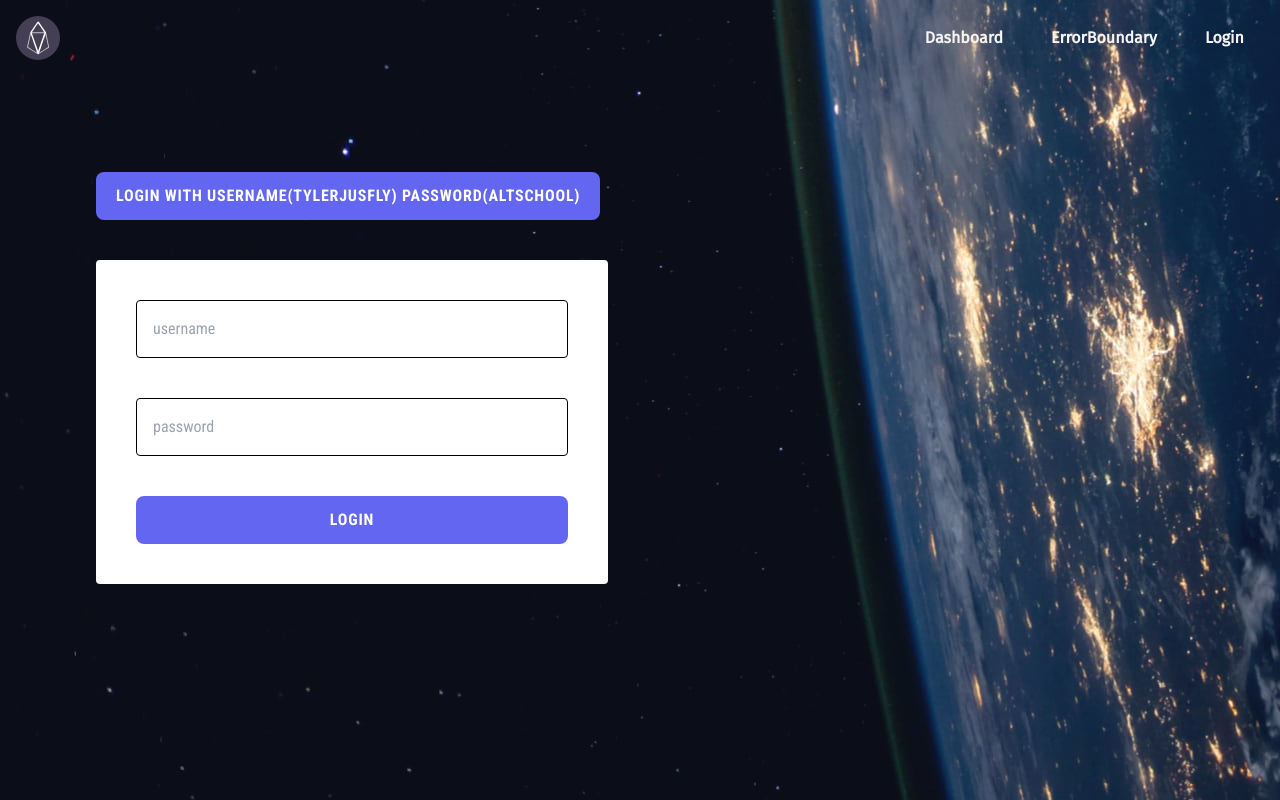
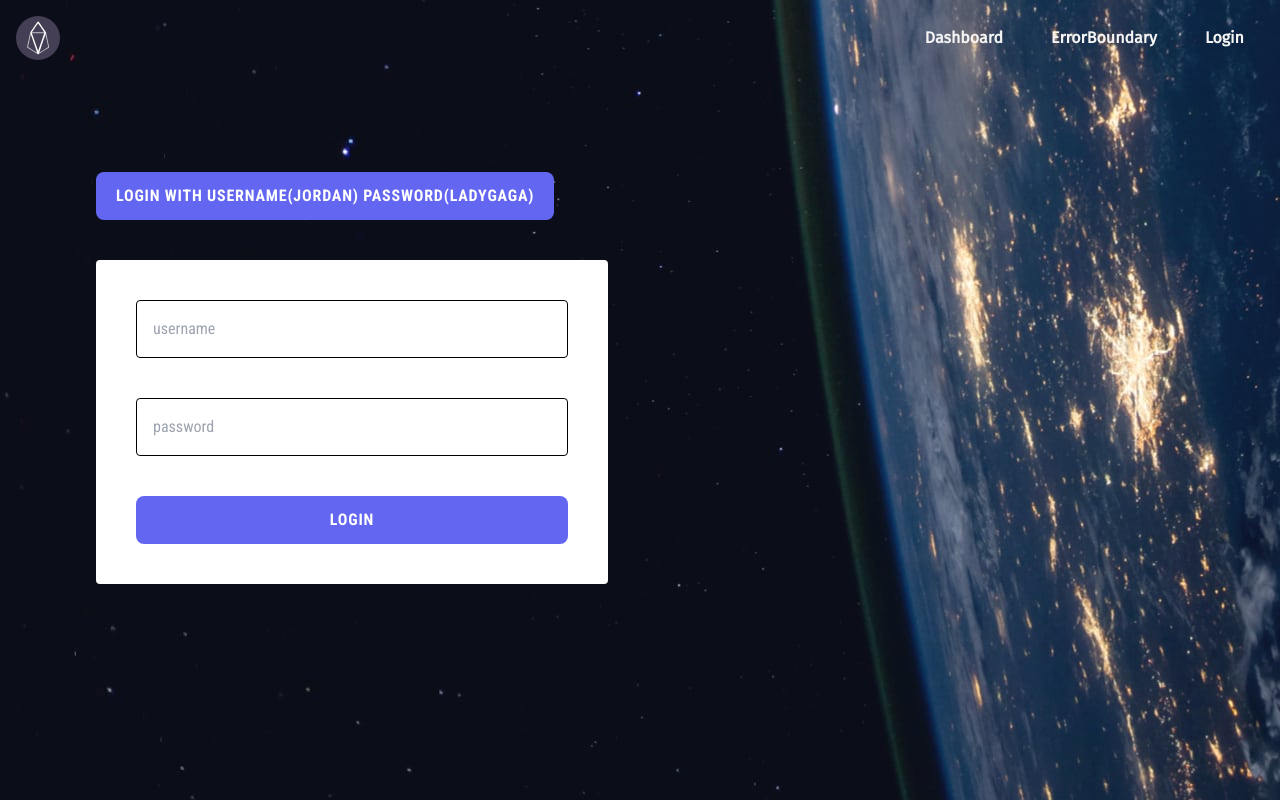
Before and after one commit to tylerjusfly/AltSchl-frontend-2ndSems-exam, a React (Create React App) app: page /login in a window 1280 px wide. Built offline with nearby package versions, Linux system fonts and the light colour scheme.

Commit message:
rounding up

```diff
--- a/src/pages/Login.js
+++ b/src/pages/Login.js
@@ -27,16 +27,16 @@ export const Login = () => {
     event.preventDefault();
     console.log(formInput);
     //find for user in a file , if exist , pass user name in context
-    const userData = users.find((user) => user.username === formInput.username);
+    const userData = users.find((user) => user.username === formInput.username.toLowerCase());
 
     //checking if User and Password matches
-    if (userData && userData.pass === formInput.password) {
+    if (userData && userData.pass === formInput.password.toLowerCase()) {
       setIsAuth("AUTHENTICATED");
 
       //send a login SuccessFul popup
       dispatch({ type: "LOGIN", payload: { name: userData?.username, pass: userData?.pass } });
     }
-    if (!userData || formInput.password !== userData.pass) {
+    if (!userData || formInput.password.toLowerCase() !== userData.pass) {
       setIsAuth("FORBIDDEN");
     }
   }
@@ -61,7 +61,7 @@ export const Login = () => {
 
   return (
     <div className="flex flex-col items-start h-96 m-24">
-      <div className="mb-10 tab font-ty"> Login with username(tylerjusfly) password(altschool)</div>
+      <div className="mb-10 tab font-ty"> Login with username(jordan) password(ladygaga)</div>
       <form onSubmit={submitForm} className="flex flex-col gap-10 w-100 bg-white p-10 rounded text-black font-ty">
         <input
           type="text"
```
